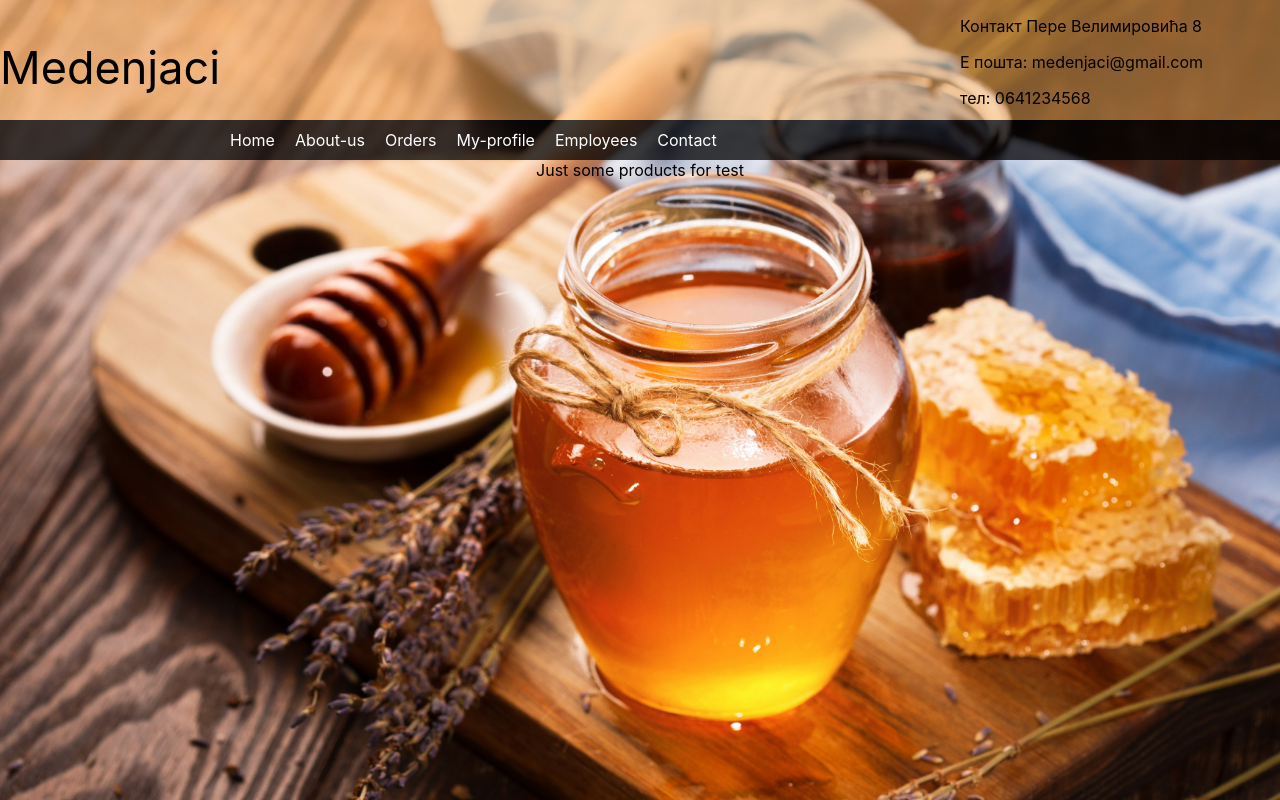
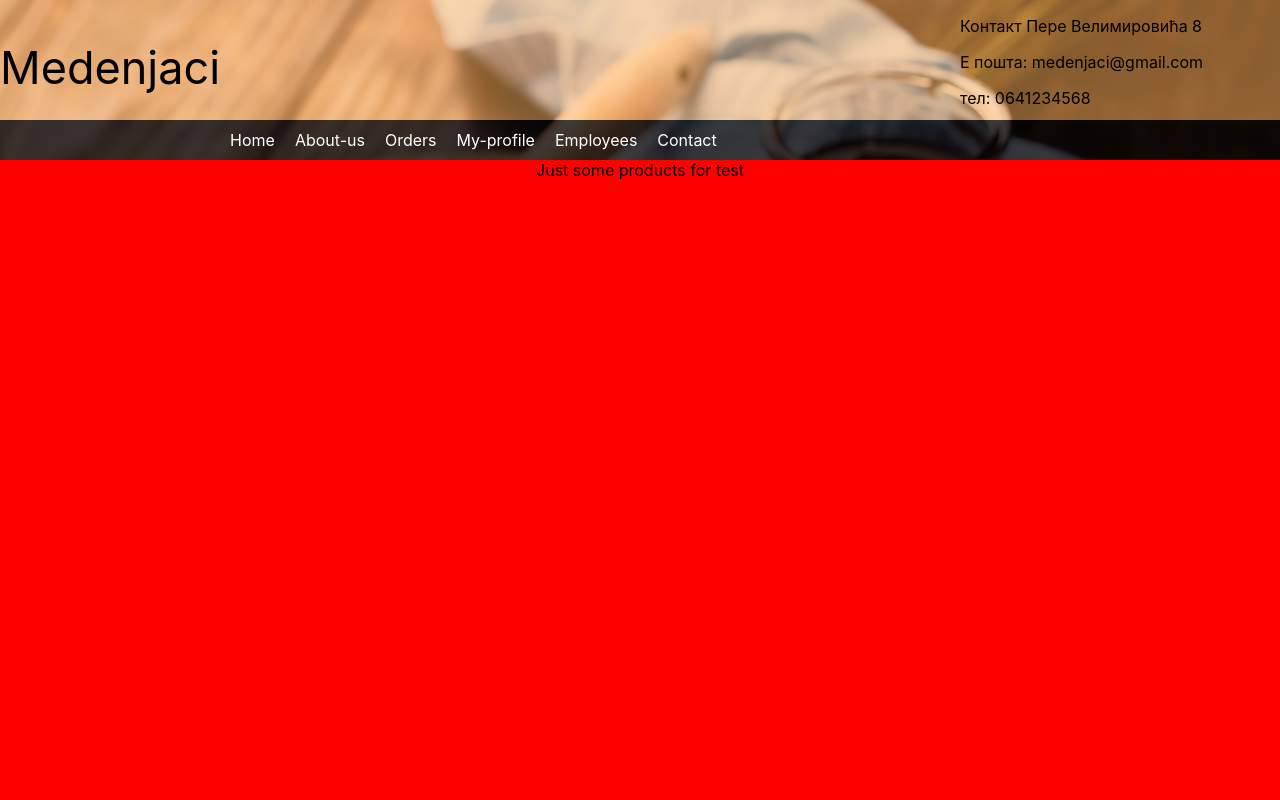
Before and after one commit to bpavle/honey-store-web, a React (Create React App) app: page /home in a window 1280 px wide. Built offline with nearby package versions, Linux system fonts and the light colour scheme.

Commit message:
Switch to vh instead of %

```diff
--- a/src/components/Header.module.css
+++ b/src/components/Header.module.css
@@ -1,7 +1,7 @@
 .Header {
   background-color: rgba(255, 178, 89, 0.479);
   background-image: none;
-  height: 15%;
+  height: 15vh;
   display: block;
 }
 .Left {
--- a/src/components/Menu.module.css
+++ b/src/components/Menu.module.css
@@ -1,7 +1,7 @@
 .Menu {
   background-color: rgba(0, 0, 0, 0.753);
   color: rgb(255, 255, 255);
-  height: 5%;
+  height: 5vh;
   display: block;
 }
 .menuButton {
--- a/src/components/Products.jsx
+++ b/src/components/Products.jsx
@@ -1,5 +1,7 @@
+import React from "react";
+import styles from "./Products.module.css";
 const Products = () => {
-  return <div className="">Just some products for test</div>;
+  return <div className={styles.container}>Just some products for test</div>;
 };
 
 export default Products;
--- /dev/null
+++ b/src/components/Products.module.css
@@ -0,0 +1,5 @@
+.container {
+  height: 80vh;
+  background-color: red;
+  overflow: auto;
+}
```
